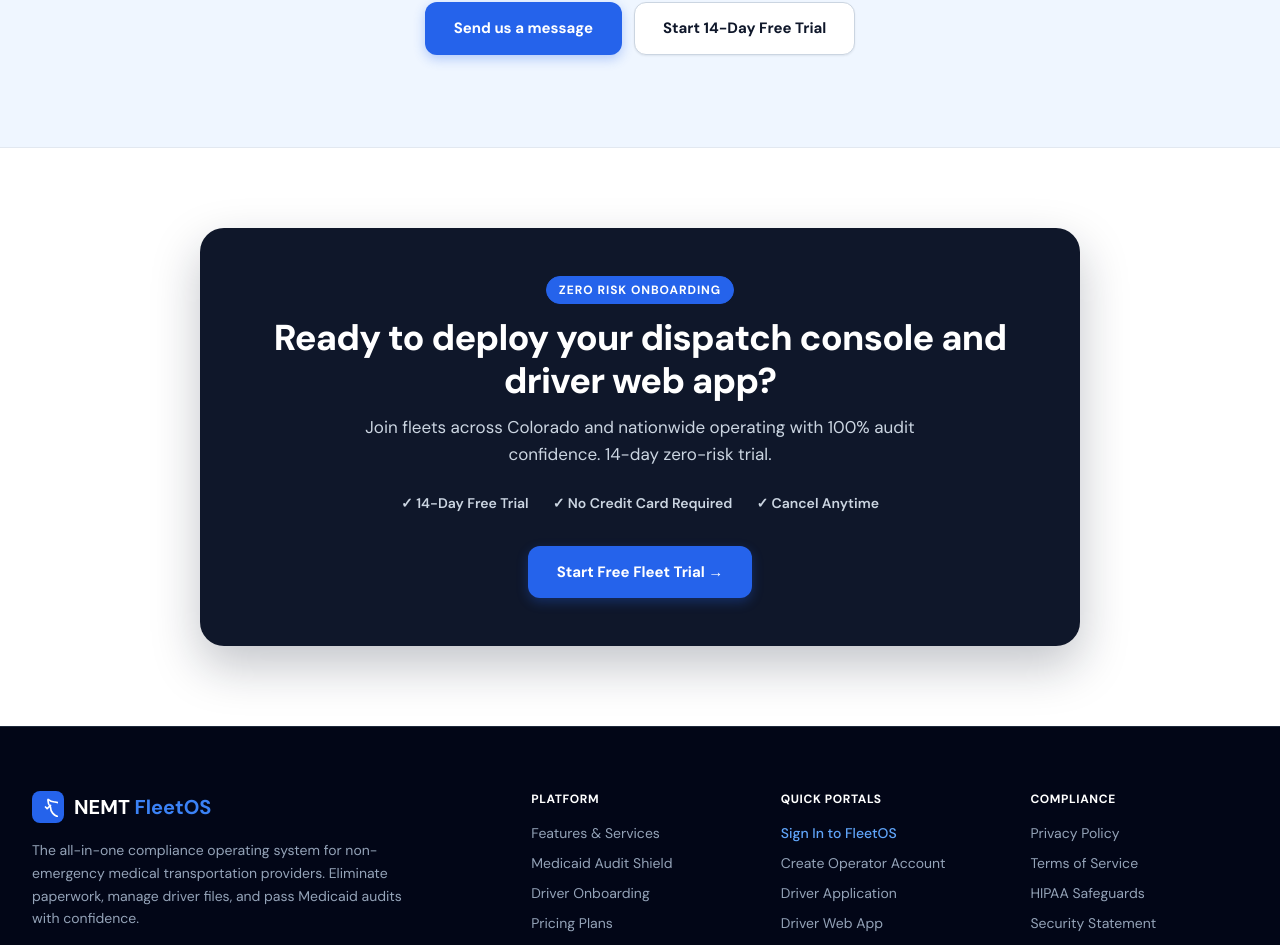
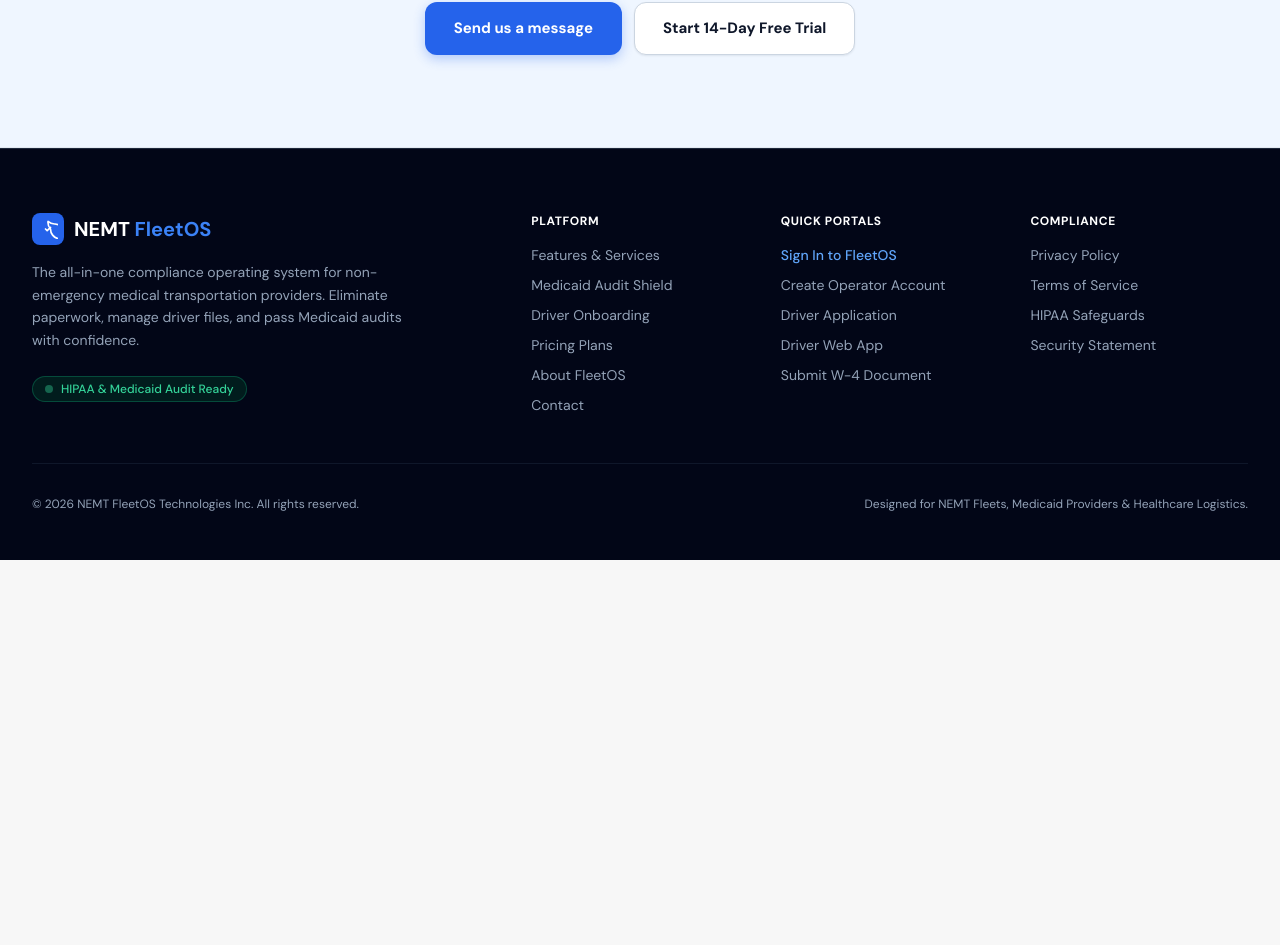
Before and after one commit to Israel2000/nemt-driver-app, an Angular app: page / in a window 1280 px wide. Shown: the part 6607-7552 px from the top of the page. After the commit the page ends 7167 px from the top, so only its background shows below. Built offline with nearby package versions, Linux system fonts and the light colour scheme.

Commit message:
Remove Zero risk onboarding closing section from home page

```diff
--- a/src/app/pages/home/home.component.css
+++ b/src/app/pages/home/home.component.css
@@ -54,12 +54,6 @@
   text-transform: uppercase;
 }
 
-.home-eyebrow-light {
-  background: #2563eb;
-  border-color: #2563eb;
-  color: #ffffff;
-}
-
 .home-h2 {
   margin: 0 0 12px;
   font-size: 30px;
@@ -68,8 +62,6 @@
   letter-spacing: -0.02em;
   color: #0f172a;
 }
-
-.home-h2-light { color: #ffffff; }
 
 .home-h3 {
   margin: 0 0 8px;
@@ -87,8 +79,6 @@
   font-weight: 400;
   color: #475569;
 }
-
-.home-sub-light { color: #cbd5e1; }
 
 .home-body {
   margin: 0;
@@ -937,36 +927,6 @@
 /* ---------- Contact ---------- */
 .home-contact { background: #eff6ff; }
 
-/* ---------- Closing CTA ---------- */
-.home-closing { background: #ffffff; border-bottom: none; }
-
-.home-closing-card {
-  max-width: 880px;
-  margin: 0 auto;
-  padding: 48px 32px;
-  border-radius: 24px;
-  background: #0f172a;
-  color: #ffffff;
-  text-align: center;
-  box-shadow: 0 20px 48px rgba(15, 23, 42, 0.25);
-}
-
-.home-closing-card .home-sub {
-  margin-bottom: 24px;
-}
-
-.home-closing-points {
-  display: flex;
-  align-items: center;
-  justify-content: center;
-  flex-wrap: wrap;
-  gap: 8px 24px;
-  margin: 0 0 32px;
-  font-size: 14px;
-  font-weight: 600;
-  color: #cbd5e1;
-}
-
 /* ---------- Responsive ---------- */
 @media (min-width: 640px) {
   .home-container { padding-left: 24px; padding-right: 24px; }
--- a/src/app/pages/home/home.component.html
+++ b/src/app/pages/home/home.component.html
@@ -467,21 +467,4 @@
     </div>
   </section>
 
-  <!-- ================= CLOSING CTA ================= -->
-  <section class="home-section home-closing">
-    <div class="home-container">
-      <div class="home-closing-card">
-        <p class="home-eyebrow home-eyebrow-light">Zero risk onboarding</p>
-        <h2 class="home-h2 home-h2-light">Ready to deploy your dispatch console and driver web app?</h2>
-        <p class="home-sub home-sub-light">Join fleets across Colorado and nationwide operating with 100% audit confidence. 14-day zero-risk trial.</p>
-        <p class="home-closing-points">
-          <span>&check; 14-Day Free Trial</span>
-          <span>&check; No Credit Card Required</span>
-          <span>&check; Cancel Anytime</span>
-        </p>
-        <a routerLink="/admin/signup" class="home-btn home-btn-primary">Start Free Fleet Trial &rarr;</a>
-      </div>
-    </div>
-  </section>
-
 </div>
```
